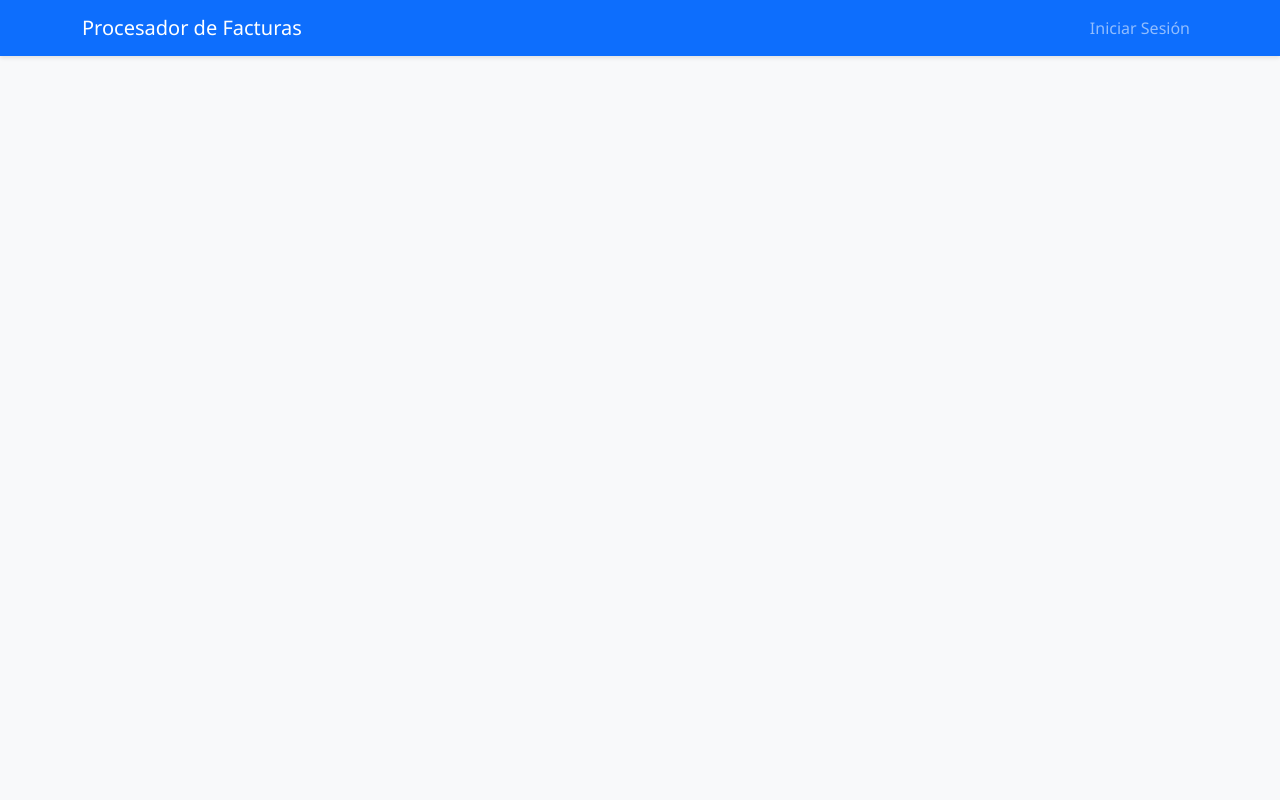
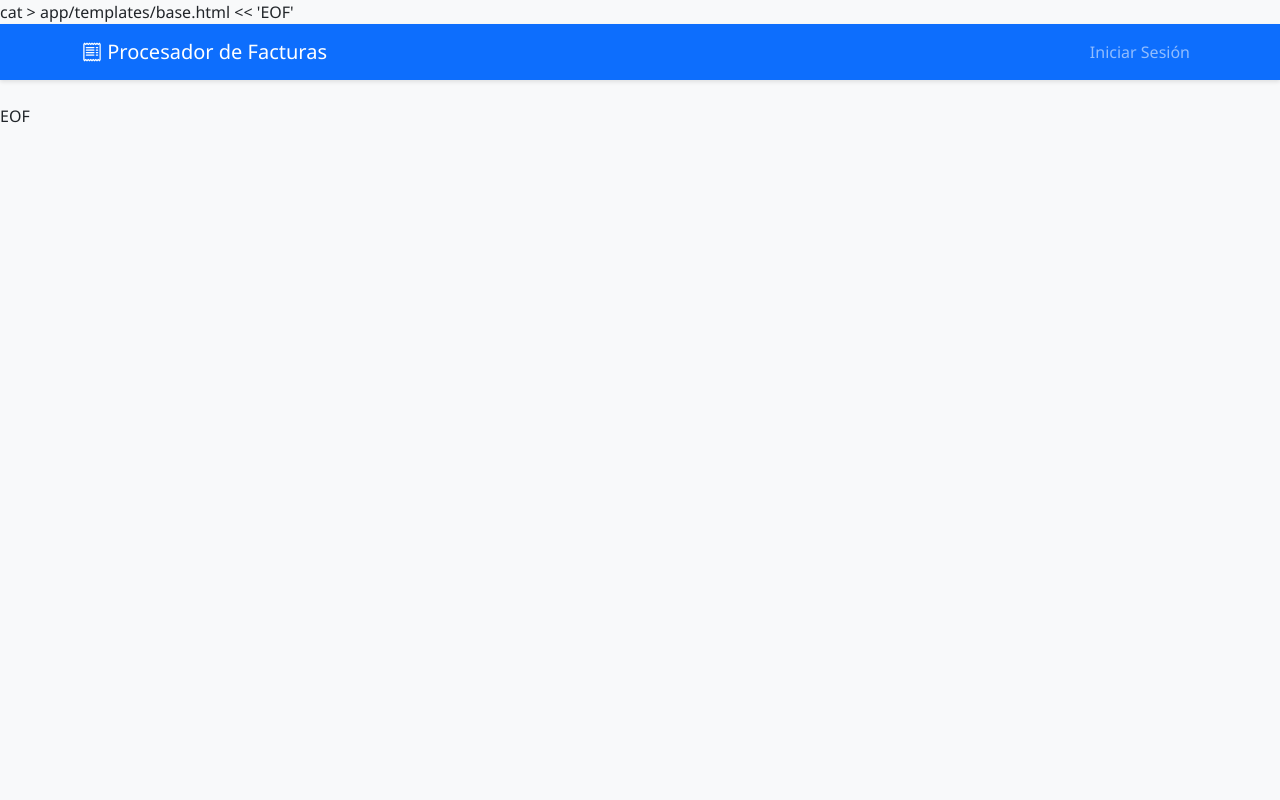
Before and after one commit to Nanagranada/factura-processor, a Flask app: template app/templates/base.html in a window 1280 px wide. Run offline with Flask 2, Linux system fonts and the light colour scheme; the template is opened without the code that fills it, so the values that code supplies are empty; one stand-in notice (Sample message) is shown; some libraries are stand-ins or nearby versions.

Commit message:
Update base.html

```diff
--- a/app/templates/base.html
+++ b/app/templates/base.html
@@ -1,3 +1,4 @@
+cat > app/templates/base.html << 'EOF'
 <!DOCTYPE html>
 <html lang="es">
 <head>
@@ -5,17 +6,22 @@
     <meta name="viewport" content="width=device-width, initial-scale=1.0">
     <title>{% block title %}Procesador de Facturas{% endblock %}</title>
     <link href="https://cdn.jsdelivr.net/npm/bootstrap@5.1.3/dist/css/bootstrap.min.css" rel="stylesheet">
-    <link rel="stylesheet" href="{{ url_for('static', filename='css/style.css') }}">
+    <link href="https://cdn.jsdelivr.net/npm/bootstrap-icons@1.7.2/font/bootstrap-icons.css" rel="stylesheet">
+    <link href="{{ url_for('static', filename='css/style.css') }}" rel="stylesheet">
 </head>
 <body>
     <nav class="navbar navbar-expand-lg navbar-dark bg-primary">
         <div class="container">
-            <a class="navbar-brand" href="{{ url_for('main.index') }}">Procesador de Facturas</a>
+            <a class="navbar-brand" href="{{ url_for('main.index') }}">
+                <i class="bi bi-receipt"></i> Procesador de Facturas
+            </a>
+
             <button class="navbar-toggler" type="button" data-bs-toggle="collapse" data-bs-target="#navbarNav">
                 <span class="navbar-toggler-icon"></span>
             </button>
+
             <div class="collapse navbar-collapse" id="navbarNav">
-                <ul class="navbar-nav ms-auto">
+                <ul class="navbar-nav me-auto">
                     {% if current_user.is_authenticated %}
                     <li class="nav-item">
                         <a class="nav-link" href="{{ url_for('main.dashboard') }}">Dashboard</a>
@@ -25,11 +31,21 @@
                     </li>
                     {% if current_user.is_admin %}
                     <li class="nav-item">
-                            <a class="nav-link" href="{{ url_for('main.admin_panel') }}">Admin</a>
+                        <a class="nav-link" href="{{ url_for('main.admin') }}">Administración</a>
                     </li>
                     {% endif %}
-                        <li class="nav-item">
-                            <a class="nav-link" href="{{ url_for('main.logout') }}">Cerrar Sesión</a>
+                    {% endif %}
+                </ul>
+
+                <ul class="navbar-nav">
+                    {% if current_user.is_authenticated %}
+                    <li class="nav-item dropdown">
+                        <a class="nav-link dropdown-toggle" href="#" id="navbarDropdown" role="button" data-bs-toggle="dropdown">
+                            <i class="bi bi-person-circle"></i> {{ current_user.username }}
+                        </a>
+                        <ul class="dropdown-menu">
+                            <li><a class="dropdown-item" href="{{ url_for('main.logout') }}">Cerrar Sesión</a></li>
+                        </ul>
                     </li>
                     {% else %}
                     <li class="nav-item">
@@ -41,11 +57,11 @@
         </div>
     </nav>
 
-    <div class="container mt-4">
-        {% with messages = get_flashed_messages() %}
+    <main class="container mt-4">
+        {% with messages = get_flashed_messages(with_categories=true) %}
             {% if messages %}
-                {% for message in messages %}
-                    <div class="alert alert-info alert-dismissible fade show">
+                {% for category, message in messages %}
+                    <div class="alert alert-{{ 'danger' if category == 'error' else category }} alert-dismissible fade show" role="alert">
                         {{ message }}
                         <button type="button" class="btn-close" data-bs-dismiss="alert"></button>
                     </div>
@@ -54,9 +70,15 @@
         {% endwith %}
 
         {% block content %}{% endblock %}
-    </div>
+    </main>
 
     <script src="https://cdn.jsdelivr.net/npm/bootstrap@5.1.3/dist/js/bootstrap.bundle.min.js"></script>
     <script src="{{ url_for('static', filename='js/main.js') }}"></script>
 </body>
 </html>
+EOF
+
+    <script src="https://cdn.jsdelivr.net/npm/bootstrap@5.1.3/dist/js/bootstrap.bundle.min.js"></script>
+    <script src="{{ url_for('static', filename='js/main.js') }}"></script>
+</body>
+</html>
```
Lines whose indentation alone changed are shown as unchanged.
